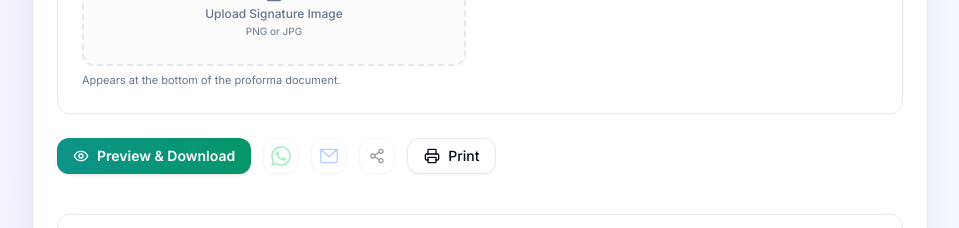
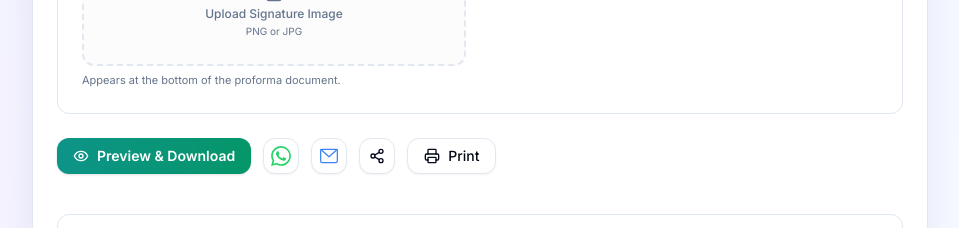
Before and after one commit to ofclsumit/free-invoice-tools, a Next.js app: page /proforma-invoice in a window 1280 px wide. Shown: the part 2300-2528 px from the top of the page, without its empty margins (160-1119 px from the left). Built offline with nearby package versions, Linux system fonts and the light colour scheme.

Commit message:
Fix share icons UX constraint

```diff
--- a/src/app/proforma-invoice/proforma-invoice-client.tsx
+++ b/src/app/proforma-invoice/proforma-invoice-client.tsx
@@ -823,13 +823,13 @@ export function ProformaInvoiceClient() {
               <Button className="gap-2 bg-gradient-to-r from-teal-600 to-emerald-600 text-white border-0 font-semibold" onClick={togglePreview}>
                 <Eye className="h-4 w-4" /> Preview & Download
               </Button>
-              <button onClick={handleWhatsAppShare} disabled={!savedOnce} title={savedOnce ? "Share on WhatsApp" : "Save draft first"} className={`h-9 w-9 inline-flex items-center justify-center rounded-lg border border-input bg-background shadow-sm transition-colors ${savedOnce ? "hover:bg-accent cursor-pointer" : "opacity-40 cursor-not-allowed"}`}>
+              <button onClick={handleWhatsAppShare} title="Share on WhatsApp" className="h-9 w-9 inline-flex items-center justify-center rounded-lg border border-input bg-background shadow-sm transition-colors hover:bg-accent cursor-pointer">
                 <img src="/wh.svg" alt="WhatsApp" className="h-5 w-5" />
               </button>
-              <button onClick={handleEmailProforma} disabled={!savedOnce} title={savedOnce ? "Email Proforma" : "Save draft first"} className={`h-9 w-9 inline-flex items-center justify-center rounded-lg border border-input bg-background shadow-sm transition-colors ${savedOnce ? "hover:bg-accent cursor-pointer" : "opacity-40 cursor-not-allowed"}`}>
+              <button onClick={handleEmailProforma} title="Email Proforma" className="h-9 w-9 inline-flex items-center justify-center rounded-lg border border-input bg-background shadow-sm transition-colors hover:bg-accent cursor-pointer">
                 <img src="/email.svg" alt="Email" className="h-5 w-5" />
               </button>
-              <ShareButton invoiceData={invoiceData} template={watchedValues.template} title={`Proforma ${watchedValues.proformaNumber}`} disabled={!savedOnce} />
+              <ShareButton invoiceData={invoiceData} template={watchedValues.template} title={`Proforma ${watchedValues.proformaNumber}`} />
               <Button variant="outline" className="gap-2" onClick={handlePrint}>
                 <Printer className="h-4 w-4" /> Print
               </Button>
--- a/src/app/purchase-order/purchase-order-client.tsx
+++ b/src/app/purchase-order/purchase-order-client.tsx
@@ -1053,13 +1053,13 @@ export function PurchaseOrderClient() {
               <Button className="gap-2 bg-gradient-to-r from-blue-600 to-blue-700 text-white border-0 font-semibold" onClick={togglePreview}>
                 <Eye className="h-4 w-4" /> Preview & Download
               </Button>
-              <button onClick={handleWhatsAppShare} disabled={!savedOnce} title={savedOnce ? "Share on WhatsApp" : "Save draft first"} className={`h-9 w-9 inline-flex items-center justify-center rounded-lg border border-input bg-background shadow-sm transition-colors ${savedOnce ? "hover:bg-accent cursor-pointer" : "opacity-40 cursor-not-allowed"}`}>
+              <button onClick={handleWhatsAppShare} title="Share on WhatsApp" className="h-9 w-9 inline-flex items-center justify-center rounded-lg border border-input bg-background shadow-sm transition-colors hover:bg-accent cursor-pointer">
                 <img src="/wh.svg" alt="WhatsApp" className="h-5 w-5" />
               </button>
-              <button onClick={handleEmailPO} disabled={!savedOnce} title={savedOnce ? "Email Purchase Order" : "Save draft first"} className={`h-9 w-9 inline-flex items-center justify-center rounded-lg border border-input bg-background shadow-sm transition-colors ${savedOnce ? "hover:bg-accent cursor-pointer" : "opacity-40 cursor-not-allowed"}`}>
+              <button onClick={handleEmailPO} title="Email Purchase Order" className="h-9 w-9 inline-flex items-center justify-center rounded-lg border border-input bg-background shadow-sm transition-colors hover:bg-accent cursor-pointer">
                 <img src="/email.svg" alt="Email" className="h-5 w-5" />
               </button>
-              <ShareButton invoiceData={invoiceData} template={watchedValues.template} title={`Purchase Order ${watchedValues.poNumber}`} disabled={!savedOnce} />
+              <ShareButton invoiceData={invoiceData} template={watchedValues.template} title={`Purchase Order ${watchedValues.poNumber}`} />
               <Button variant="outline" className="gap-2" onClick={handlePrint}>
                 <Printer className="h-4 w-4" /> Print
               </Button>
--- a/src/components/invoice/invoice-generator.tsx
+++ b/src/components/invoice/invoice-generator.tsx
@@ -1004,13 +1004,13 @@ export function InvoiceGenerator() {
               <Button className="gap-2 bg-gradient-to-r from-blue-600 to-violet-600 text-white border-0 font-semibold" onClick={togglePreview}>
                 <Eye className="h-4 w-4" /> Preview & Download
               </Button>
-              <button onClick={handleWhatsAppShare} disabled={!savedOnce} title={savedOnce ? "Share on WhatsApp" : "Save draft first"} className={`h-9 w-9 inline-flex items-center justify-center rounded-lg border border-input bg-background shadow-sm transition-colors ${savedOnce ? "hover:bg-accent cursor-pointer" : "opacity-40 cursor-not-allowed"}`}>
+              <button onClick={handleWhatsAppShare} title="Share on WhatsApp" className="h-9 w-9 inline-flex items-center justify-center rounded-lg border border-input bg-background shadow-sm transition-colors hover:bg-accent cursor-pointer">
                 <img src="/wh.svg" alt="WhatsApp" className="h-5 w-5" />
               </button>
-              <button onClick={handleEmailInvoice} disabled={!savedOnce} title={savedOnce ? "Email Invoice" : "Save draft first"} className={`h-9 w-9 inline-flex items-center justify-center rounded-lg border border-input bg-background shadow-sm transition-colors ${savedOnce ? "hover:bg-accent cursor-pointer" : "opacity-40 cursor-not-allowed"}`}>
+              <button onClick={handleEmailInvoice} title="Email Invoice" className="h-9 w-9 inline-flex items-center justify-center rounded-lg border border-input bg-background shadow-sm transition-colors hover:bg-accent cursor-pointer">
                 <img src="/email.svg" alt="Email" className="h-5 w-5" />
               </button>
-              <ShareButton invoiceData={invoiceData} template={watchedValues.template} title={`Invoice ${watchedValues.invoiceNumber}`} disabled={!savedOnce} />
+              <ShareButton invoiceData={invoiceData} template={watchedValues.template} title={`Invoice ${watchedValues.invoiceNumber}`} />
               <Button variant="outline" className="gap-2" onClick={handlePrint}>
                 <Printer className="h-4 w-4" /> Print
               </Button>
--- a/src/components/quotation/quotation-generator.tsx
+++ b/src/components/quotation/quotation-generator.tsx
@@ -1001,13 +1001,13 @@ export function QuotationGenerator() {
               <Button className="gap-2 bg-gradient-to-r from-blue-600 to-blue-700 text-white border-0 font-semibold" onClick={togglePreview}>
                 <Eye className="h-4 w-4" /> Preview & Download
               </Button>
-              <button onClick={handleWhatsAppShare} disabled={!savedOnce} title={savedOnce ? "Share on WhatsApp" : "Save draft first"} className={`h-9 w-9 inline-flex items-center justify-center rounded-lg border border-input bg-background shadow-sm transition-colors ${savedOnce ? "hover:bg-accent cursor-pointer" : "opacity-40 cursor-not-allowed"}`}>
+              <button onClick={handleWhatsAppShare} title="Share on WhatsApp" className="h-9 w-9 inline-flex items-center justify-center rounded-lg border border-input bg-background shadow-sm transition-colors hover:bg-accent cursor-pointer">
                 <img src="/wh.svg" alt="WhatsApp" className="h-5 w-5" />
               </button>
-              <button onClick={handleEmailQuotation} disabled={!savedOnce} title={savedOnce ? "Email Quotation" : "Save draft first"} className={`h-9 w-9 inline-flex items-center justify-center rounded-lg border border-input bg-background shadow-sm transition-colors ${savedOnce ? "hover:bg-accent cursor-pointer" : "opacity-40 cursor-not-allowed"}`}>
+              <button onClick={handleEmailQuotation} title="Email Quotation" className="h-9 w-9 inline-flex items-center justify-center rounded-lg border border-input bg-background shadow-sm transition-colors hover:bg-accent cursor-pointer">
                 <img src="/email.svg" alt="Email" className="h-5 w-5" />
               </button>
-              <ShareButton invoiceData={invoiceData} template={watchedValues.template} title={`Quotation ${watchedValues.quoteNumber}`} disabled={!savedOnce} />
+              <ShareButton invoiceData={invoiceData} template={watchedValues.template} title={`Quotation ${watchedValues.quoteNumber}`} />
               <Button variant="outline" className="gap-2" onClick={handleConvertToInvoice}>
                 <FileText className="h-4 w-4" /> Convert to Invoice
               </Button>
```
